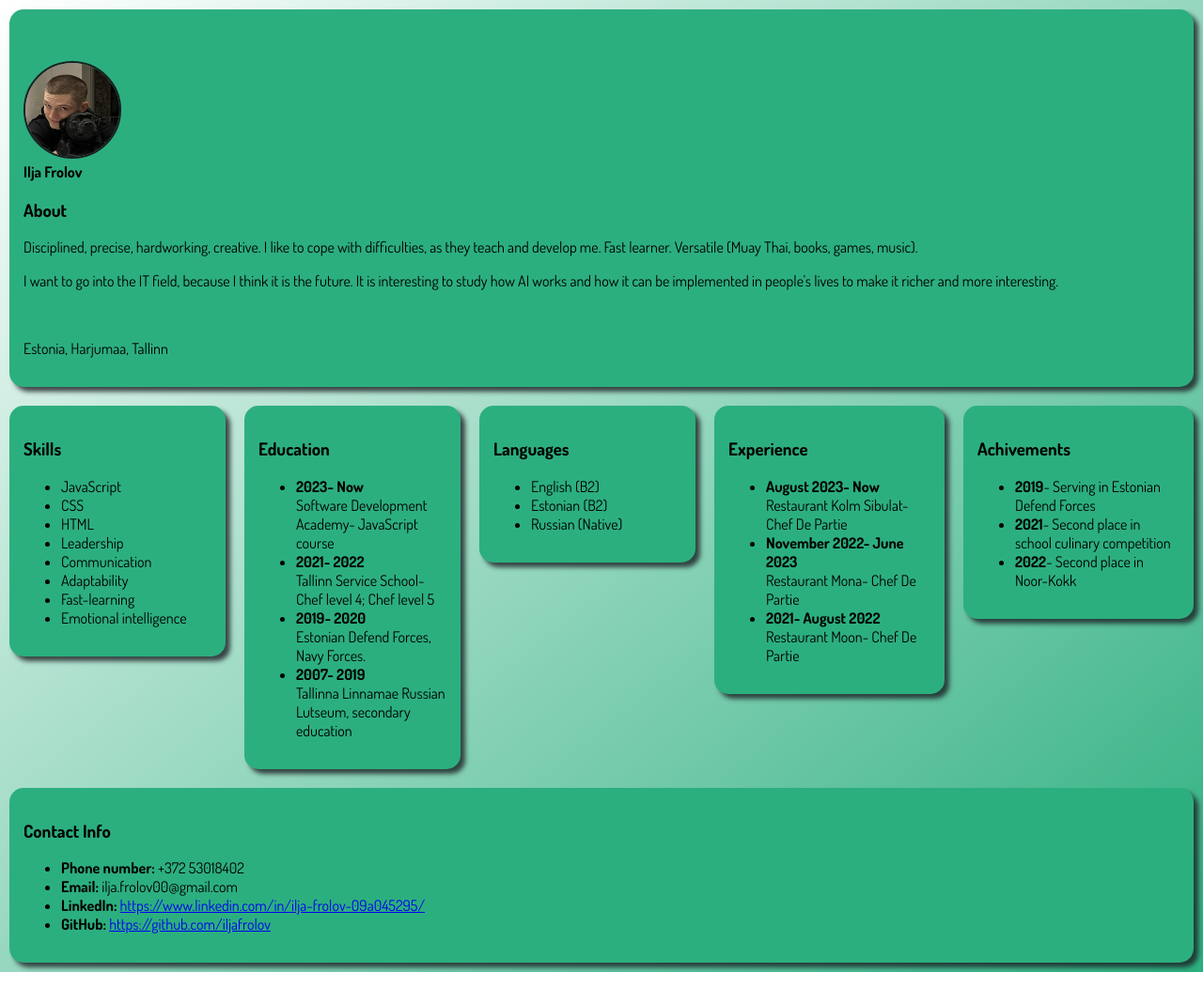
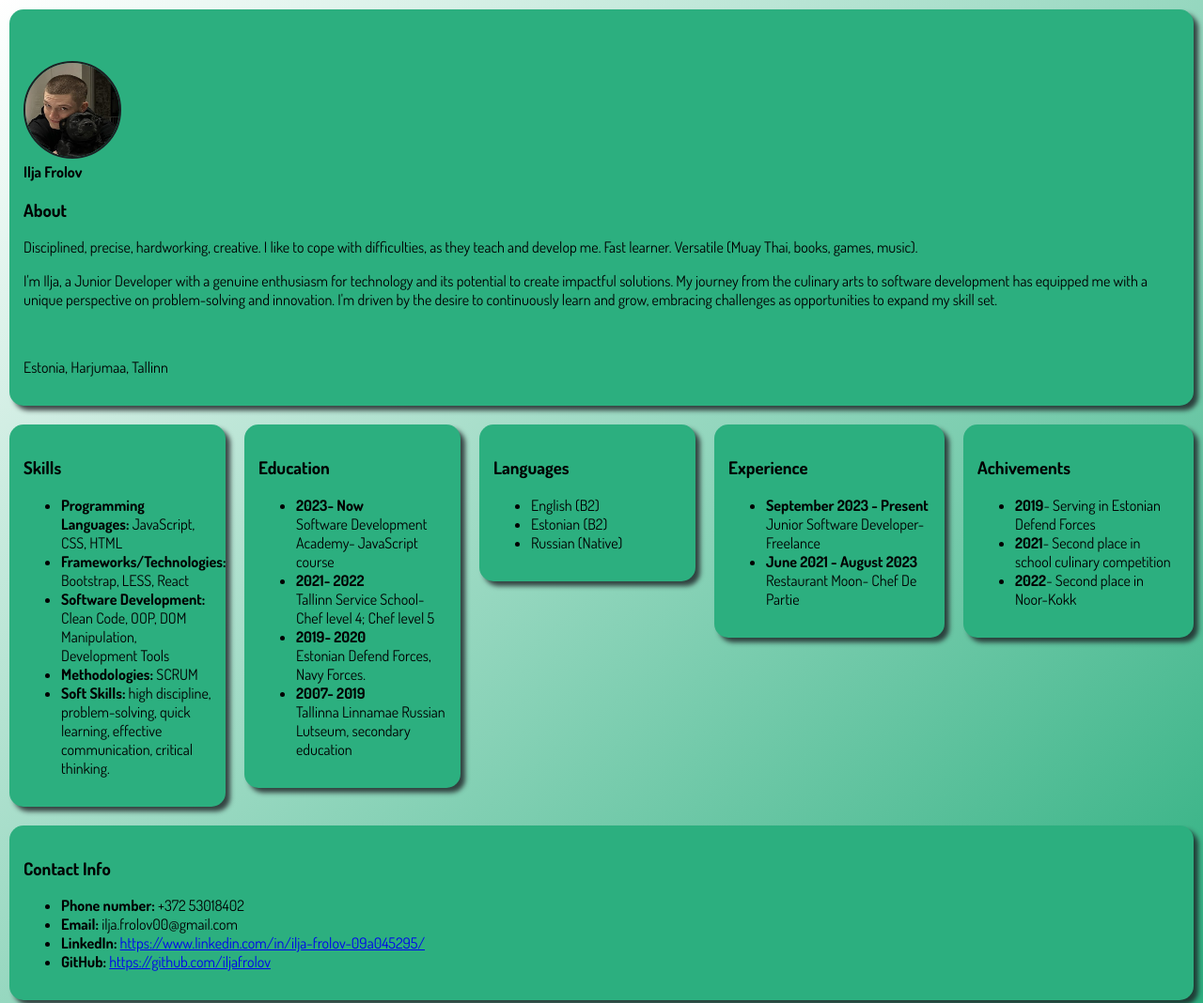
Before and after one commit to iljafrolov/ClassCV, a plain HTML site: page index.html in a window 1280 px wide. Shown: the top 1068 px of the page at 94% size. Before the commit the page ends 1035 px from the top, so only its background shows below. Drawn offline with Linux system fonts and the light colour scheme.

Commit message:
Some changes

```diff
--- a/index.html
+++ b/index.html
@@ -23,9 +23,11 @@
         Fast learner. Versatile (Muay Thai, books, games, music).
       </p>
       <p>
-        I want to go into the IT field, because I think it is the future.
-        It is interesting to study how AI works and how it can be implemented in people's lives to make it richer and
-        more interesting.
+        I'm Ilja, a Junior Developer with a genuine enthusiasm for technology and its potential
+        to create impactful solutions. My journey from the culinary arts to software
+        development has equipped me with a unique perspective on problem-solving and
+        innovation. I'm driven by the desire to continuously learn and grow, embracing
+        challenges as opportunities to expand my skill set.
       </p>
       <br />
       <p class="country-of-origin">Estonia, Harjumaa, Tallinn</p>
@@ -33,14 +35,13 @@
     <div class="item2">
       <h3 class="skills-heading">Skills</h3>
       <ul>
-        <li>JavaScript</li>
-        <li>CSS</li>
-        <li>HTML</li>
-        <li>Leadership</li>
-        <li>Communication</li>
-        <li>Adaptability</li>
-        <li>Fast-learning</li>
-        <li>Emotional intelligence</li>
+        <li><b>Programming Languages:</b> JavaScript, CSS, HTML</li>
+        <li><b>Frameworks/Technologies:</b> Bootstrap, LESS, React</li>
+        <li><b>Software Development:</b> Clean Code, OOP, DOM Manipulation, Development
+          Tools </li>
+        <li><b>Methodologies:</b> SCRUM </li>
+        <li><b>Soft Skills:</b> high discipline, problem-solving, quick learning, effective
+          communication, critical thinking. </li>
       </ul>
     </div>
     <div class="item3">
@@ -67,11 +68,9 @@
     <div class="item5">
       <h3 class="experience-heading">Experience</h3>
       <ul>
-        <li><b>August 2023- Now</b> <br />
-          Restaurant Kolm Sibulat- Chef De Partie</li>
-        <li><b>November 2022- June 2023</b> <br />
-          Restaurant Mona- Chef De Partie</li>
-        <li><b>2021- August 2022</b> <br />
+        <li><b>September 2023 - Present</b> <br />
+          Junior Software Developer- Freelance</li>
+        <li><b>June 2021 - August 2023</b> <br />
           Restaurant Moon- Chef De Partie</li>
       </ul>
     </div>
--- a/style.css
+++ b/style.css
@@ -122,3 +122,47 @@
 .name {
     font-weight: bolder;
 }
+
+  /* Extra small devices (phones, 600px and down) */
+@media only screen and (max-width: 600px) {
+    [class*="item"] {
+        grid-row: auto;
+      }
+      .main {
+        width: auto;
+        height: auto;
+      }
+}
+
+/* Medium devices (landscape tablets, 768px and up) */
+@media only screen and (min-width: 768px) {
+    [class*="item"] {
+        grid-row: auto;
+      }
+      .main {
+        width: 100%;
+        height: 100%;
+      }
+}
+
+/* Large devices (laptops/desktops, 992px and up) */
+@media only screen and (min-width: 992px) {
+    [class*="item"] {
+        grid-row: auto;
+      }
+      .main {
+        width: 100%;
+        height: 100%;
+      }
+}
+
+/* Extra large devices (large laptops and desktops, 1200px and up) */
+@media only screen and (min-width: 1200px) {
+    [class*="item"] {
+        grid-row: auto;
+      }
+      .main {
+        width: 100%;
+        height: 100%;
+      }
+}
```
